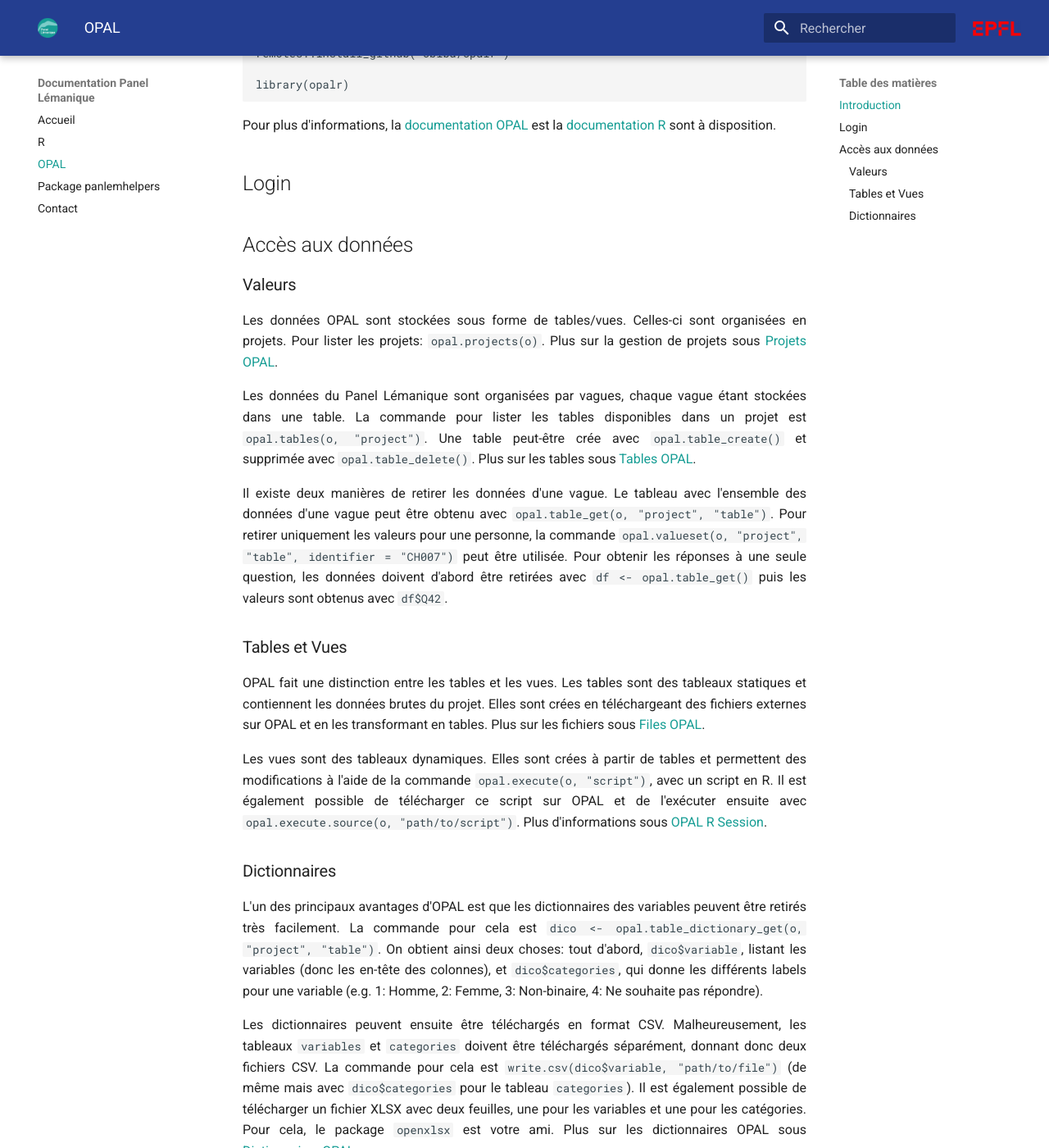
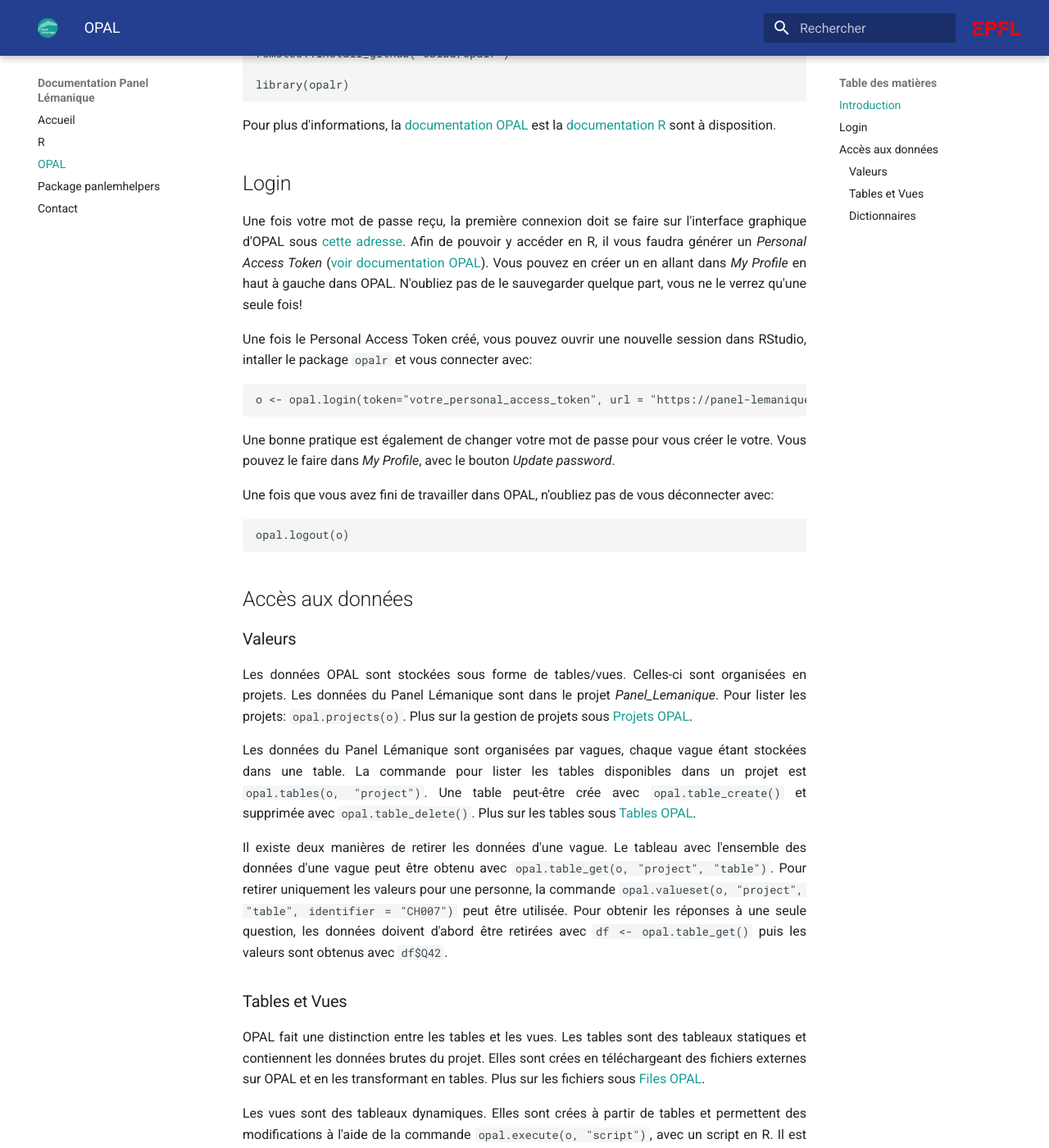
Before and after one commit to EPFL-LASUR/Doc-Panel-L-manique, an MkDocs documentation site: the page built from docs/OPAL.md, in a window 1280 px wide and 1400 px high, scrolled down 492 px. Shown: the whole window at 82% size. Built offline with MkDocs 1.6.1 and Material for MkDocs 9.7.7, drawn with Linux system fonts in a browser that asks for light colours.

Commit message:
Rajout informations login OPAL

````diff
--- a/docs/OPAL.md
+++ b/docs/OPAL.md
@@ -19,12 +19,24 @@
 Pour plus d'informations, la [documentation OPAL](https://www.obiba.org/opalr/) est la [documentation R](https://www.r-project.org/) sont à disposition.
 
 ## Login
+Une fois votre mot de passe reçu, la première connexion doit se faire sur l'interface graphique d'OPAL sous [cette adresse](https://panel-lemanique-data.epfl.ch/). Afin de pouvoir y accéder en R, il vous faudra générer un *Personal Access Token* ([voir documentation OPAL](https://opaldoc.obiba.org/en/latest/web-user-guide/my-profile.html#two-factor-authentication)). Vous pouvez en créer un en allant dans *My Profile* en haut à gauche dans OPAL. N'oubliez pas de le sauvegarder quelque part, vous ne le verrez qu'une seule fois!
+
+Une fois le Personal Access Token créé, vous pouvez ouvrir une nouvelle session dans RStudio, intaller le package `opalr` et vous connecter avec:
+```r
+o <- opal.login(token="votre_personal_access_token", url = "https://panel-lemanique-data.epfl.ch/")
+```
+Une bonne pratique est également de changer votre mot de passe pour vous créer le votre. Vous pouvez le faire dans *My Profile*, avec le bouton *Update password*.
+
+Une fois que vous avez fini de travailler dans OPAL, n'oubliez pas de vous déconnecter avec:
+```r
+opal.logout(o)
+```
 
 ## Accès aux données
 
 ### Valeurs
 
-Les données OPAL sont stockées sous forme de tables/vues. Celles-ci sont organisées en projets. Pour lister les projets: `opal.projects(o)`. Plus sur la gestion de projets sous [Projets OPAL](https://www.obiba.org/opalr/articles/opal-projects.html).
+Les données OPAL sont stockées sous forme de tables/vues. Celles-ci sont organisées en projets. Les données du Panel Lémanique sont dans le projet *Panel_Lemanique*. Pour lister les projets: `opal.projects(o)`. Plus sur la gestion de projets sous [Projets OPAL](https://www.obiba.org/opalr/articles/opal-projects.html).
 
 Les données du Panel Lémanique sont organisées par vagues, chaque vague étant stockées dans une table. La commande pour lister les tables disponibles dans un projet est `opal.tables(o, "project")`. Une table peut-être crée avec `opal.table_create()` et supprimée avec `opal.table_delete()`. Plus sur les tables sous [Tables OPAL](https://www.obiba.org/opalr/articles/opal-projects.html).
 
````
